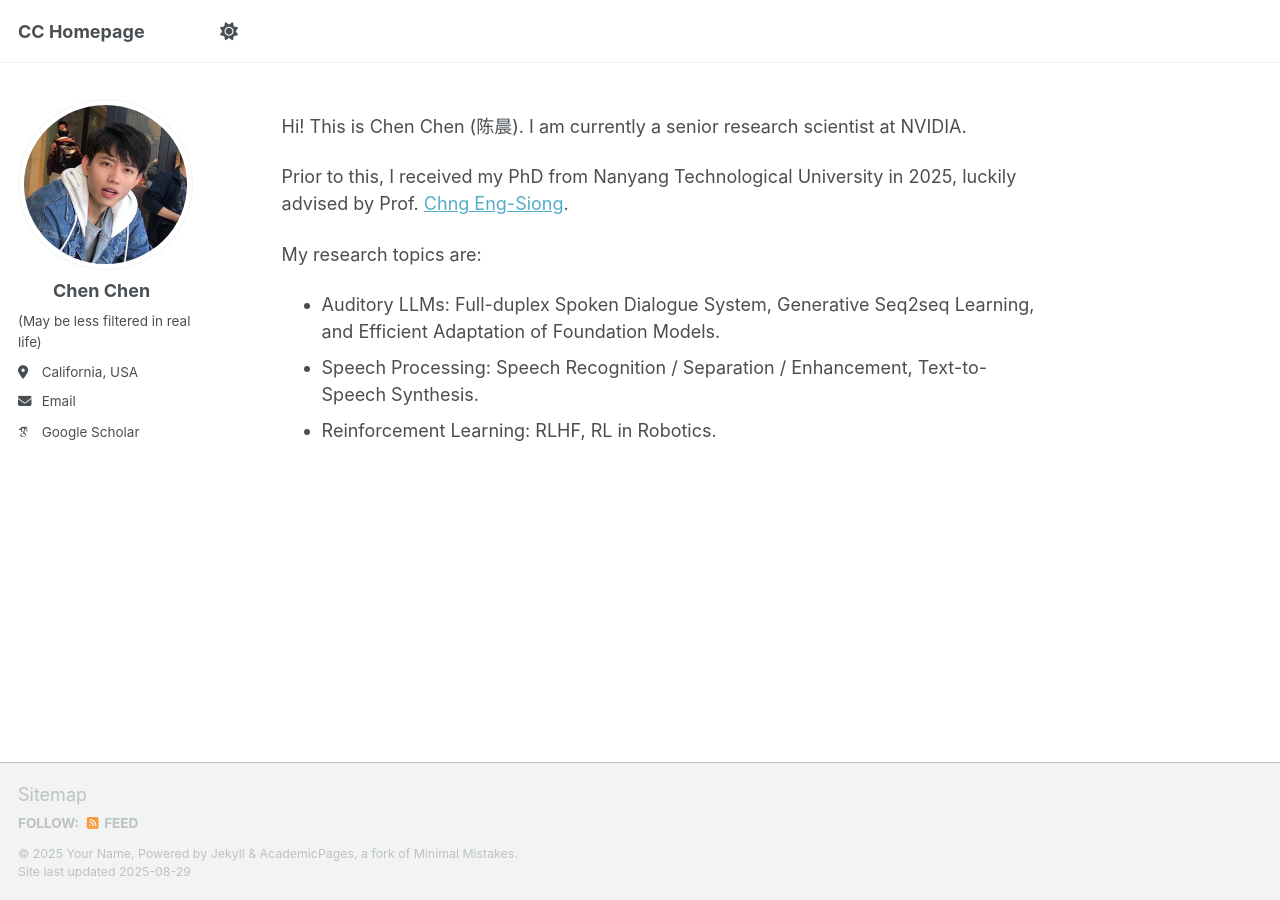
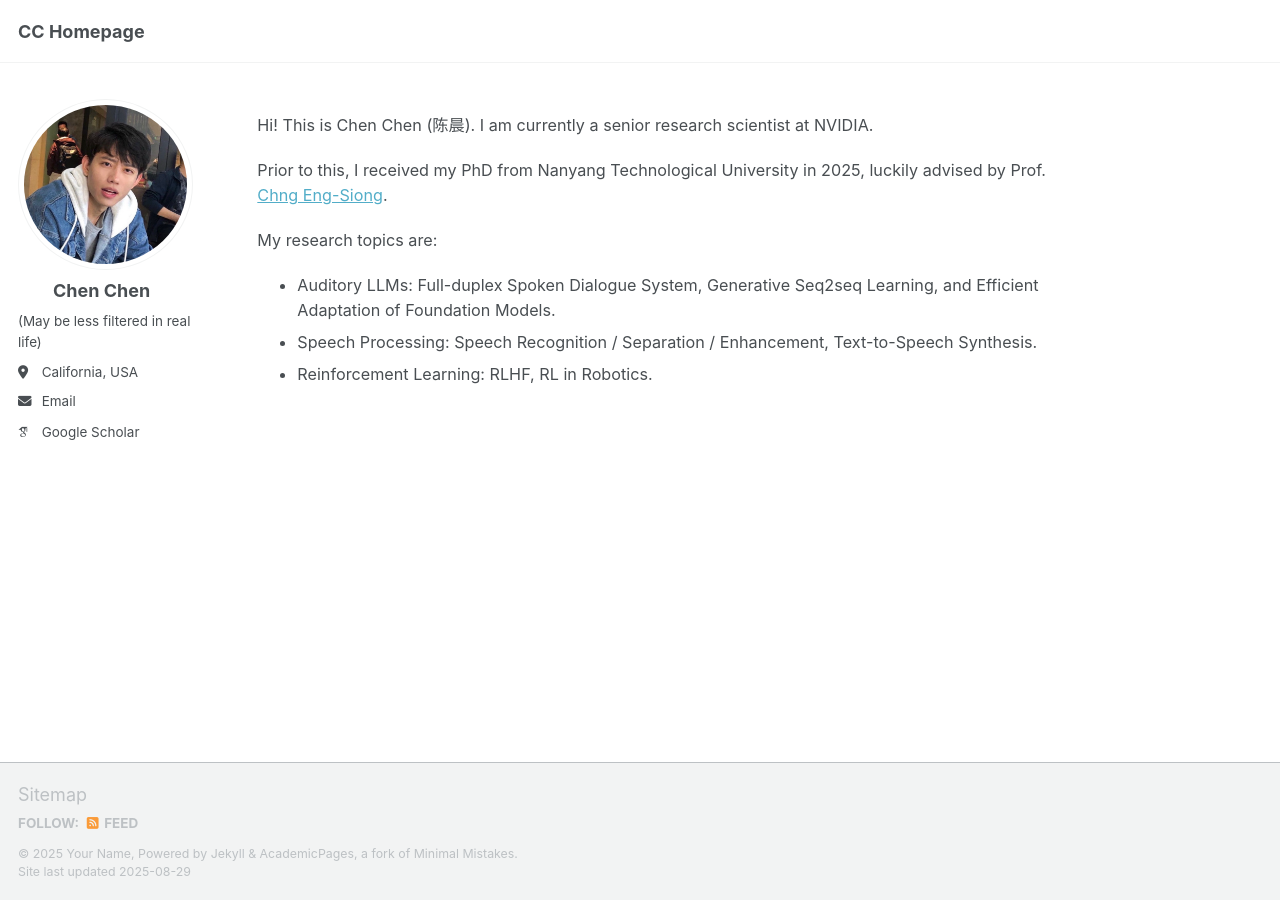
Before and after one commit to cchen1436/cchen1436.github.io, a Jekyll site: the page built from _pages/about.md, in a window 1280 px wide. Built offline with Jekyll 4.4.1, drawn with Linux system fonts in a browser that asks for light colours; some web fonts are replaced; a script that is not in the unit is left out.

Commit message:
Update custom.html

```diff
--- a/_includes/head/custom.html
+++ b/_includes/head/custom.html
@@ -14,12 +14,47 @@
 <link rel="icon" href="/images/favicon.ico"/>
 <meta name="theme-color" content="#ffffff"/>
 
-<!-- Custom CSS for slight name adjustment -->
+<!-- Custom CSS modifications -->
 <style>
-  /* Add a little left padding to author name */
+  #theme-toggle {
+    display: none !important;
+  }
+
+  @media (min-width: 925px) {
+    .page {
+      /* 从 span(10 of 12) 改为更宽的布局 */
+      width: 85% !important;  /* 使用更大的宽度 */
+      margin-left: 18% !important;  /* 调整左边距以适应sidebar */
+    }
+
+    #main {
+      max-width: 1600px !important;  /* 增加最大宽度 */
+    }
+  }
+
+  /* 3. 简单的名字左边距调整 */
   @media (min-width: 1024px) {
     .author__name {
-      padding-left: 35px !important;  /* 只是在左边添加一点空格 */
+      padding-left: 35px !important;  /* 保持你喜欢的35px */
     }
   }
+
+  /* 4. 字号调整示例 - 你可以根据需要修改这些值 */
+  .page__content p {
+    font-size: 0.9em !important;  /* 稍微增大正文字号 */
+  }
+
+  .page__content h1 {
+    font-size: 1.6em !important;  /* 调整h1字号 */
+  }
+
+  .page__content h2 {
+    font-size: 1.2em !important;  /* 调整h2字号 */
+  }
+
+  .page__content li {
+    font-size: 0.9em !important;  /* 调整列表字号 */
+  }
 </style>
+
+<!-- end custom head snippets -->
```
